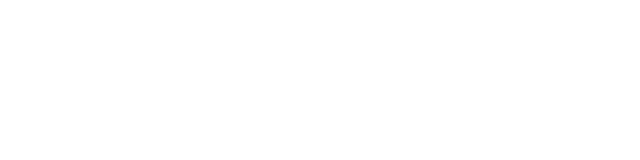
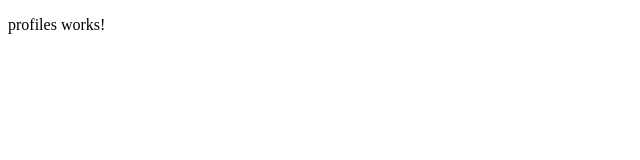
Before and after one commit to Calebu6214/Github-search, an Angular app: page / in a window 1280 px wide. Shown: the top 160 px of the page, without its empty margins (0-640 px from the left). Built offline with nearby package versions, Linux system fonts and the light colour scheme.

Commit message:
import app-profiles component to app html to display here our code

```diff
--- a/src/app/app.component.html
+++ b/src/app/app.component.html
@@ -0,0 +1 @@
+<app-profiles></app-profiles>
```
